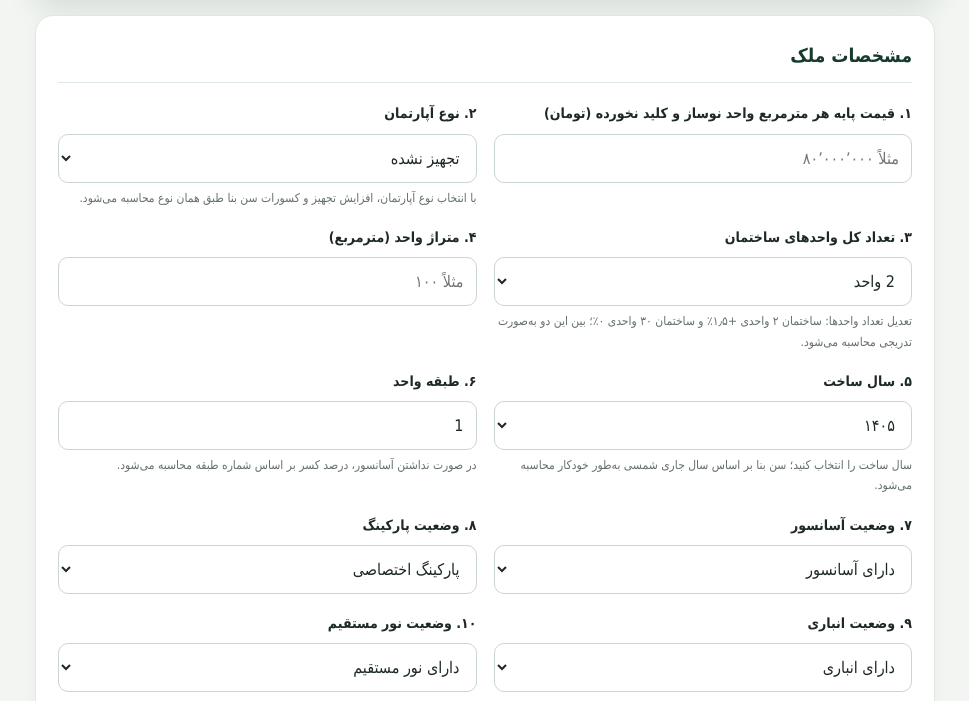
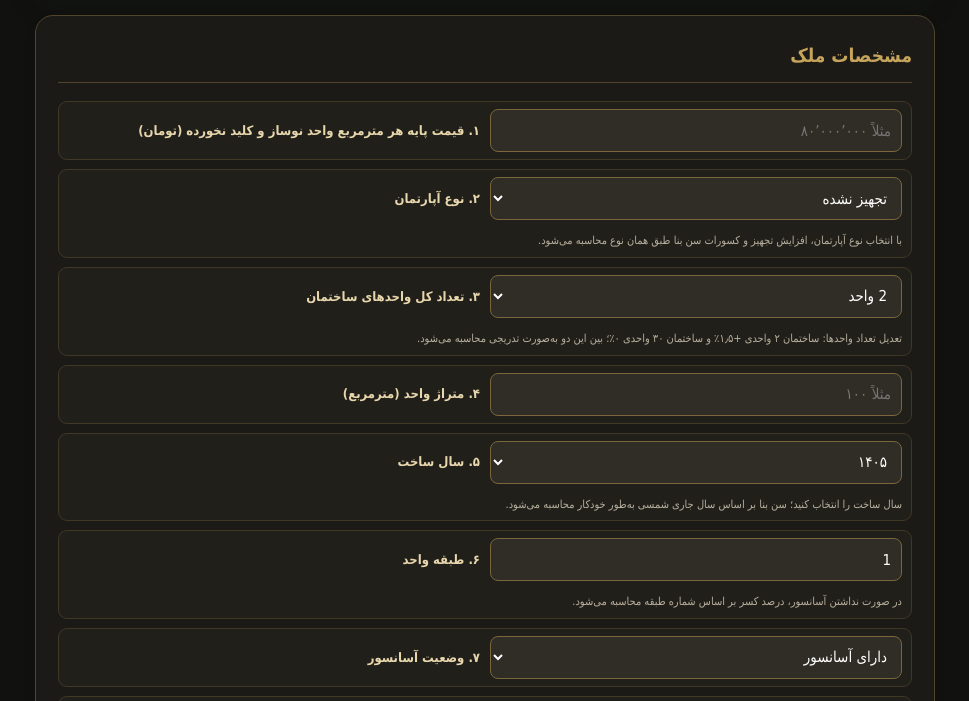
Before and after one commit to hbnasab1347-ops/amlak-salam-calculator, an Electron app: page index.html in a window 1180 px wide. Shown: the part 194-895 px from the top of the page, without its empty margins (105-1074 px from the left). Drawn offline with Linux system fonts and the light colour scheme.

Commit message:
Apply black and gold compact two-column field styling

```diff
--- a/index.html
+++ b/index.html
@@ -7,7 +7,7 @@
 <meta name="description" content="محاسبه‌گر برآورد قیمت آپارتمان املاک سلام">
 <title>محاسبه‌گر قیمت آپارتمان | املاک سلام</title>
 <style>
-:root{--green:#173b2b;--green2:#245740;--gold:#b99752;--ink:#1d2923;--muted:#647168;--line:#dfe7e1;--bg:#f2f5f2;--soft:#f7f9f7}
+:root{--green:#11110f;--green2:#29251d;--gold:#c6a45b;--ink:#f4f0e6;--muted:#b8b09f;--line:#51452e;--bg:#11110f;--soft:#28251e}
 *{box-sizing:border-box}
 body{margin:0;background:var(--bg);color:var(--ink);font-family:Tahoma,Arial,sans-serif;line-height:1.8;padding:22px}
 .wrap{max-width:900px;margin:0 auto}
@@ -15,14 +15,14 @@ header{background:linear-gradient(135deg,var(--green),#28563e);color:white;borde
 .brand{font-size:13px;color:#e5d3a7;letter-spacing:.3px}
 h1{font-size:clamp(23px,4vw,32px);margin:5px 0 2px}
 .subtitle{margin:0;color:#e5ece7;font-size:14px}
-.panel{background:#fff;border:1px solid var(--line);border-radius:18px;padding:22px;margin:16px 0;box-shadow:0 5px 18px #173b2b08}
-.section-heading{margin:0 0 18px;font-size:19px;color:var(--green);padding-bottom:10px;border-bottom:1px solid var(--line)}
-.fields{display:grid;grid-template-columns:1fr 1fr;gap:17px}
-.field{min-width:0}
-label{display:block;font-weight:700;font-size:14px;margin-bottom:7px}
-input,select{display:block;width:100%;min-height:49px;border:1px solid #cbd6ce;border-radius:10px;background:#fff;color:var(--ink);padding:11px 12px;font:16px Tahoma,Arial,sans-serif;outline:none}
+.panel{background:#1b1a17;border:1px solid var(--line);border-radius:18px;padding:22px;margin:16px 0;box-shadow:0 5px 18px #173b2b08}
+.section-heading{margin:0 0 18px;font-size:19px;color:var(--gold);padding-bottom:10px;border-bottom:1px solid var(--line)}
+.fields{display:grid;grid-template-columns:1fr;gap:9px}
+.field{min-width:0;display:grid;grid-template-columns:1fr 1fr;align-items:center;gap:10px;padding:7px 9px;background:#211f1a;border:1px solid #403725;border-radius:9px}
+label{display:block;grid-column:2;grid-row:1;font-weight:700;font-size:13px;margin:0;color:#e8d7ad;text-align:right}
+input,select{display:block;grid-column:1;grid-row:1;width:100%;min-height:43px;border:1px solid #79663d;border-radius:8px;background:#302d26;color:#fff;padding:8px 10px;font:15px Tahoma,Arial,sans-serif;outline:none}
 input:focus,select:focus{border-color:var(--green2);box-shadow:0 0 0 3px #24574018}
-.hint{font-size:12px;color:var(--muted);margin-top:5px;line-height:1.7}
+.hint{grid-column:1 / -1;grid-row:2;font-size:11px;color:var(--muted);margin-top:2px;line-height:1.6}
 .action{display:flex;gap:10px;margin-top:22px}
 button{border:0;border-radius:11px;padding:13px 18px;font:700 16px Tahoma,Arial,sans-serif;cursor:pointer}
 .primary{background:var(--green);color:white;flex:1}
@@ -42,7 +42,7 @@ button{border:0;border-radius:11px;padding:13px 18px;font:700 16px Tahoma,Arial,
 .note{font-size:12px;color:var(--muted);line-height:2;margin:15px 2px 0}
 .alert{display:none;background:#fff7e8;color:#78561a;border:1px solid #ead7ae;border-radius:10px;padding:12px;margin-top:12px;font-size:13px}
 footer{text-align:center;color:#78837c;font-size:12px;padding:8px 10px 18px}
-@media(max-width:620px){body{padding:11px}.panel{padding:16px}.fields{grid-template-columns:1fr;gap:13px}header{padding:20px 17px}.action{flex-direction:column}.row{font-size:13px}.row.total{font-size:14px}}
+@media(max-width:620px){body{padding:9px}.panel{padding:12px}.fields{grid-template-columns:1fr;gap:7px}.field{gap:7px;padding:6px}.field label{font-size:12px}input,select{min-height:40px;font-size:13px;padding:7px}header{padding:17px 14px}.action{flex-direction:column}.row{font-size:12px}.row.total{font-size:13px}}
 @media print{body{background:#fff;padding:0}.wrap{max-width:none}header,.panel{box-shadow:none}button{display:none}}
 </style>
 </head>
```
